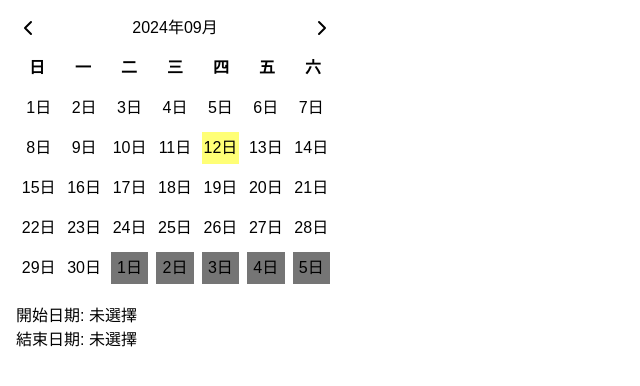
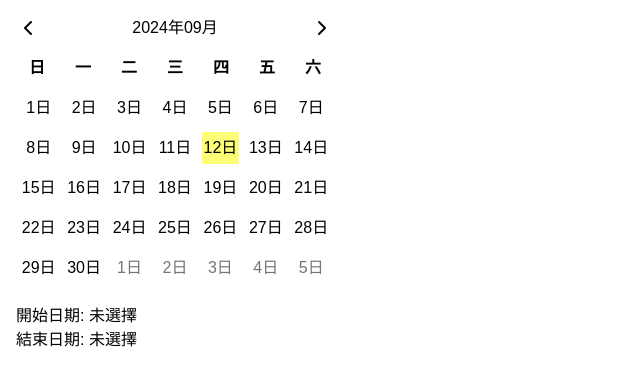
Before and after one commit to evan17458/datePicekHomeWork, a Next.js app: page / in a window 1280 px wide. Shown: the top 386 px of the page, without its empty margins (0-640 px from the left). Built offline with nearby package versions, Linux system fonts and the light colour scheme.

Commit message:
非當前月份的日期會使用 #757575，淺灰色

```diff
--- a/app/page.js
+++ b/app/page.js
@@ -68,7 +68,8 @@ const DateRangePicker = () => {
         const isCurrentMonth = isSameMonth(day, monthStart);
 
         let backgroundColor = dayState.default;
-        if (!isCurrentMonth) backgroundColor = dayState.nonCurrentMonth;
+        let textColor = "inherit";
+        if (!isCurrentMonth) textColor = dayState.nonCurrentMonth;
         if (isToday) backgroundColor = dayState.today;
         if (isSelected) backgroundColor = dayState.active;
         if (isInRange) backgroundColor = dayState.active;
@@ -76,7 +77,7 @@ const DateRangePicker = () => {
         days.push(
           <div
             className={`w-[50px] py-1 m-1 text-center cursor-pointer transition-colors duration-200 ease-in-out hover:!bg-[#e6e6e6]`}
-            style={{ backgroundColor }}
+            style={{ backgroundColor, color: textColor }}
             key={day}
             onClick={() => onDateClick(cloneDay)}
           >
```
